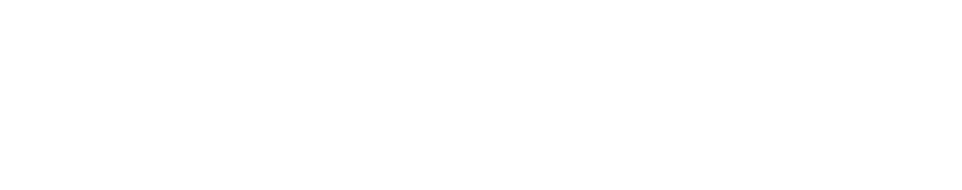
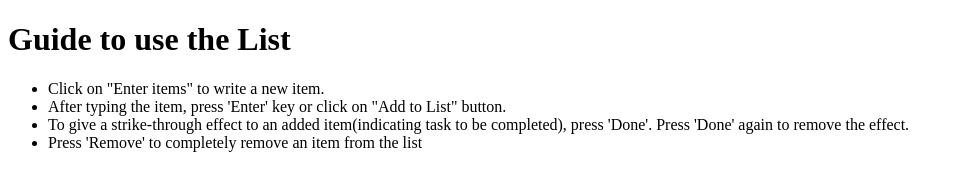
Before and after one commit to flash1230/list-by-html, a plain HTML site: page instruction/index.html in a window 1280 px wide. Shown: the whole page, without its empty margins (0-962 px from the left). Drawn offline with Linux system fonts and the light colour scheme.

Commit message:
Update index.html

```diff
--- a/instruction/index.html
+++ b/instruction/index.html
@@ -2,8 +2,15 @@
 <html>
 <head>
 	<title>Instructions</title>
+	<link rel="stylesheet" type="text/css" href="style-inst.css">
 </head>
 <body>
-
+	<h1> Guide to use the List</h1>
+<ul>
+	<li> Click on "Enter items" to write a new item. </li>
+	<li> After typing the item, press 'Enter' key or click on "Add to List" button.</li>
+	<li> To give a strike-through effect to an added item(indicating task to be completed), press 'Done'. Press 'Done' again to remove the effect.</li>
+	<li> Press 'Remove' to completely remove an item from the list</li>
+</ul>
 </body>
 </html>
```
